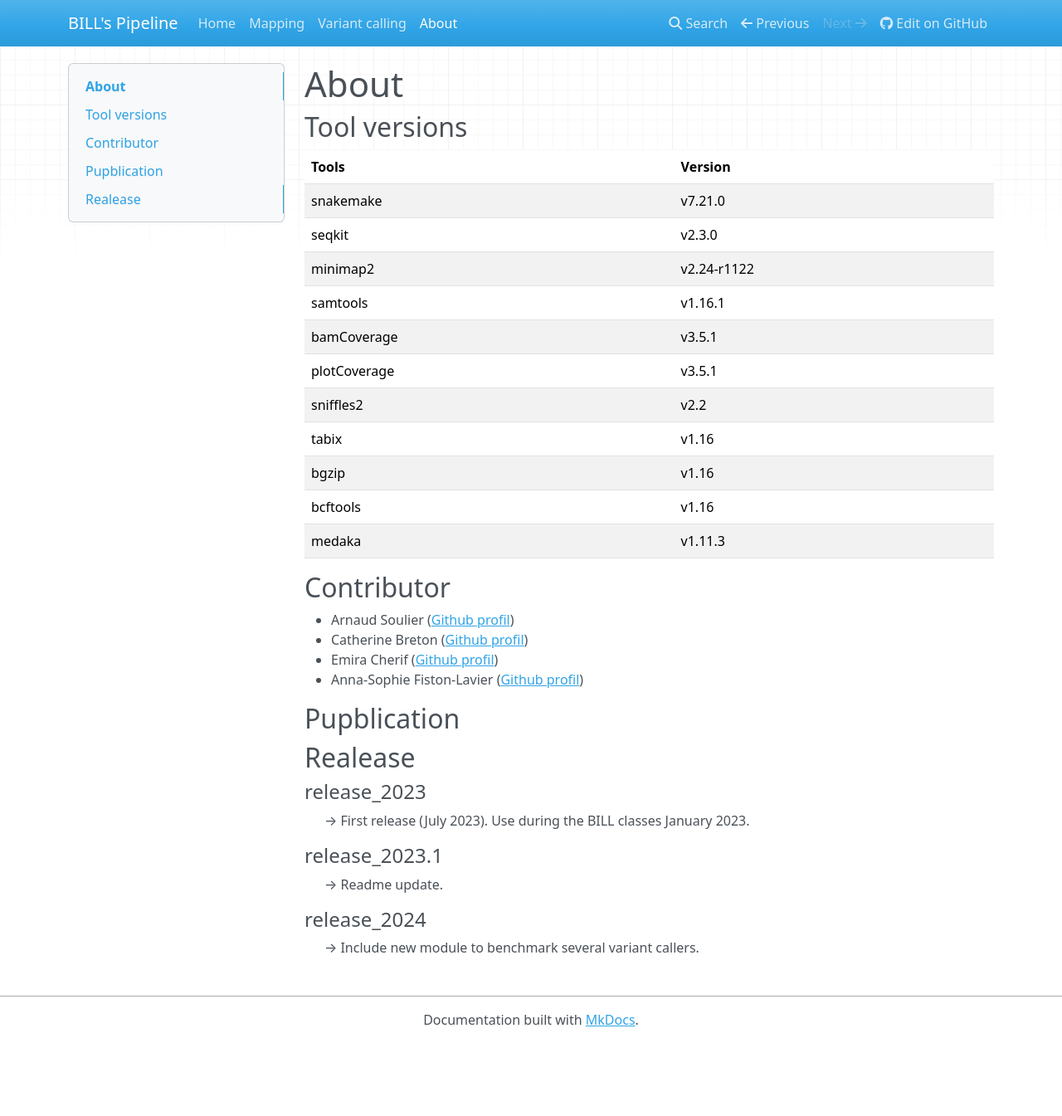
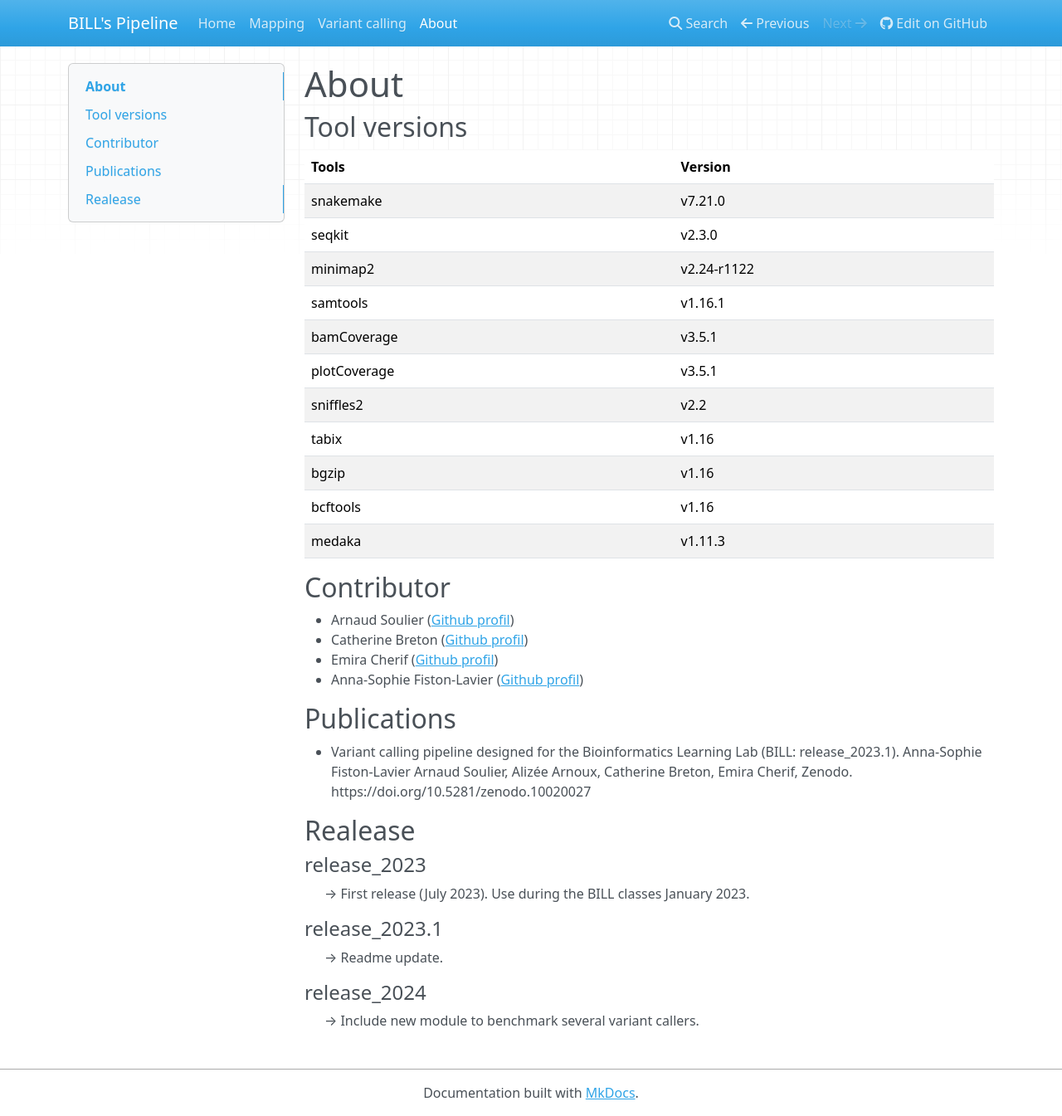
Before and after one commit to asfistonlavie/BILL, an MkDocs documentation site: the page built from docs/about.md, in a window 1280 px wide and 1345 px high. Shown: the whole window at 83% size. Built offline with MkDocs 1.6.1, drawn with Linux system fonts in a browser that asks for light colours; nearby versions of some CDN libraries.

Commit message:
Update about.md
Add the ref of Zenodo

```diff
--- a/docs/about.md
+++ b/docs/about.md
@@ -23,7 +23,10 @@
 - Emira Cherif ([Github profil](https://github.com/emiracherif))
 - Anna-Sophie Fiston-Lavier ([Github profil](https://github.com/asfistonlavie))
 
-## Pupblication
+## Publications
+
+- Variant calling pipeline designed for the Bioinformatics Learning Lab (BILL: release_2023.1).
+  Anna-Sophie Fiston-Lavier Arnaud Soulier, Alizée Arnoux, Catherine Breton, Emira Cherif, Zenodo. https://doi.org/10.5281/zenodo.10020027
 
 ## Realease
 
```
